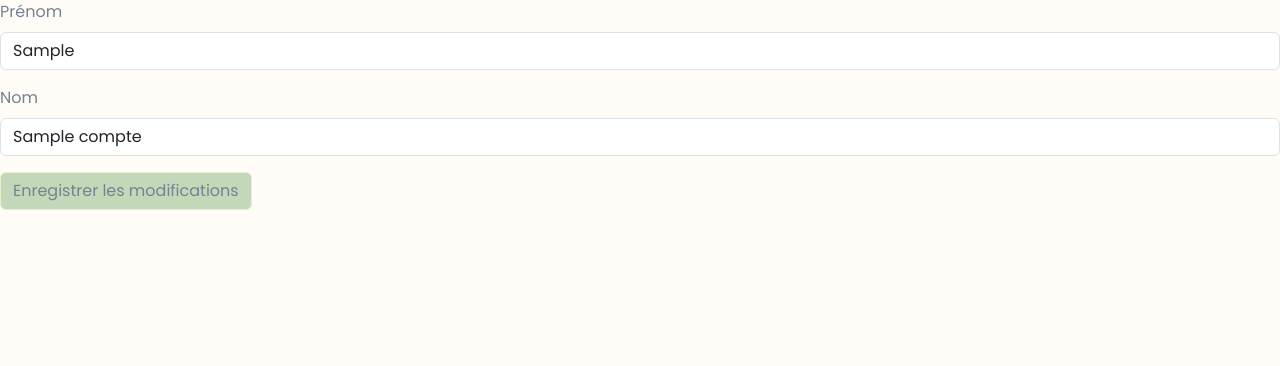
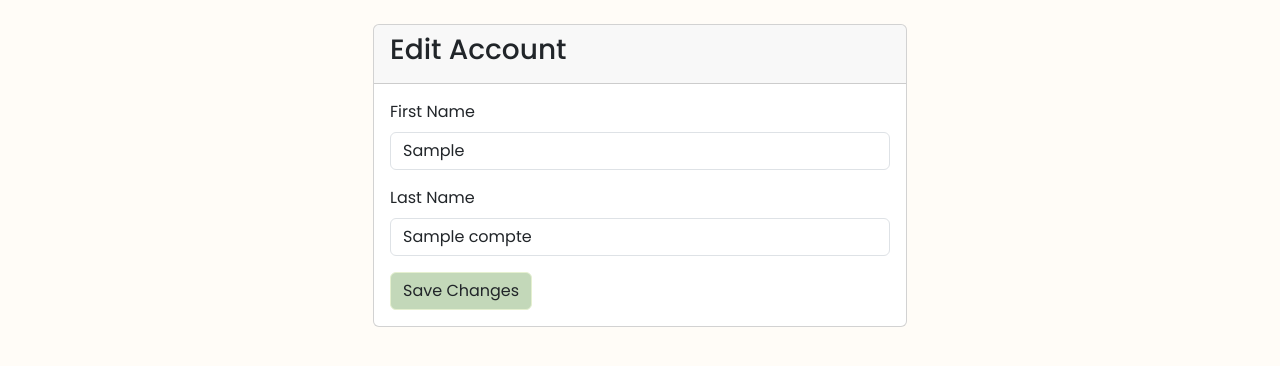
Before and after one commit to tboutroux/epsinformation, a Flask app: a page that uses templates/edit_account.html in a window 1280 px wide. Shown: the part 98-464 px from the top of the page. Run offline with Flask 3, Linux system fonts and the light colour scheme; the visitor is signed in with stand-in values (Sample User, id 1); tables that the repository leaves empty hold one stand-in row (values such as "Sample post"); some libraries are stand-ins or nearby versions.

Commit message:
Update account style

```diff
--- a/app.py
+++ b/app.py
@@ -234,7 +234,7 @@
 
             elif mail in users :
                 message = 'L\'adresse e-mail est déjà utilisée ou n\'est pas autorisée.'
-            else:
+            elif mail.split('@')[1] not in conf['allowed_domains']:
 
                 create_line("compte", new_user)
                 message = 'Inscription réussie! Vous pouvez maintenant vous connecter.'
--- a/templates/edit_account.html
+++ b/templates/edit_account.html
@@ -6,23 +6,36 @@
     <link href="https://cdn.jsdelivr.net/npm/bootstrap@5.3.3/dist/css/bootstrap.min.css" rel="stylesheet" integrity="sha384-QWTKZyjpPEjISv5WaRU9OFeRpok6YctnYmDr5pNlyT2bRjXh0JMhjY6hW+ALEwIH" crossorigin="anonymous">
     <link rel="stylesheet" href="https://cdnjs.cloudflare.com/ajax/libs/font-awesome/6.6.0/css/all.min.css" integrity="sha512-Kc323vGBEqzTmouAECnVceyQqyqdsSiqLQISBL29aUW4U/M7pSPA/gEUZQqv1cwx4OnYxTxve5UMg5GT6L4JJg==" crossorigin="anonymous" referrerpolicy="no-referrer" />
     <link rel="stylesheet" href="{{ url_for('static', filename='css/style.css') }}">
-    <title>Edit_compte</title>
+    <title>Edit Compte</title>
 </head>
 <body>
 
     {% include 'components/navbar.html' %}
 
+    <div class="container mt-4">
+        <div class="row justify-content-center">
+            <div class="col-md-6">
+                <div class="card">
+                    <div class="card-header">
+                        <h3 class="card-title">Edit Account</h3>
+                    </div>
+                    <div class="card-body">
                         <form method="POST" action="{{ url_for('edit_account', username=user['username']) }}">
                             <div class="mb-3">
-            <label for="firstname" class="form-label">Prénom</label>
+                                <label for="firstname" class="form-label">First Name</label>
                                 <input type="text" class="form-control" id="firstname" name="firstname" value="{{ user['prenom'] }}">
                             </div>
                             <div class="mb-3">
-            <label for="lastname" class="form-label">Nom</label>
+                                <label for="lastname" class="form-label">Last Name</label>
                                 <input type="text" class="form-control" id="lastname" name="lastname" value="{{ user['nom'] }}">
                             </div>
-        <button type="submit" class="btn btn-primary">Enregistrer les modifications</button>
+                            <button type="submit" class="btn btn-primary">Save Changes</button>
                         </form>
+                    </div>
+                </div>
+            </div>
+        </div>
+    </div>
 
     <script src="{{ url_for('static', filename='js/script.js') }}"></script>
     <script src="https://cdn.jsdelivr.net/npm/bootstrap@5.3.3/dist/js/bootstrap.bundle.min.js" integrity="sha384-YvpcrYf0tY3lHB60NNkmXc5s9fDVZLESaAA55NDzOxhy9GkcIdslK1eN7N6jIeHz" crossorigin="anonymous"></script>
```
Also changed, not shown: templates/account.html (+20 -11 lines). Lines whose indentation alone changed are shown as unchanged.
